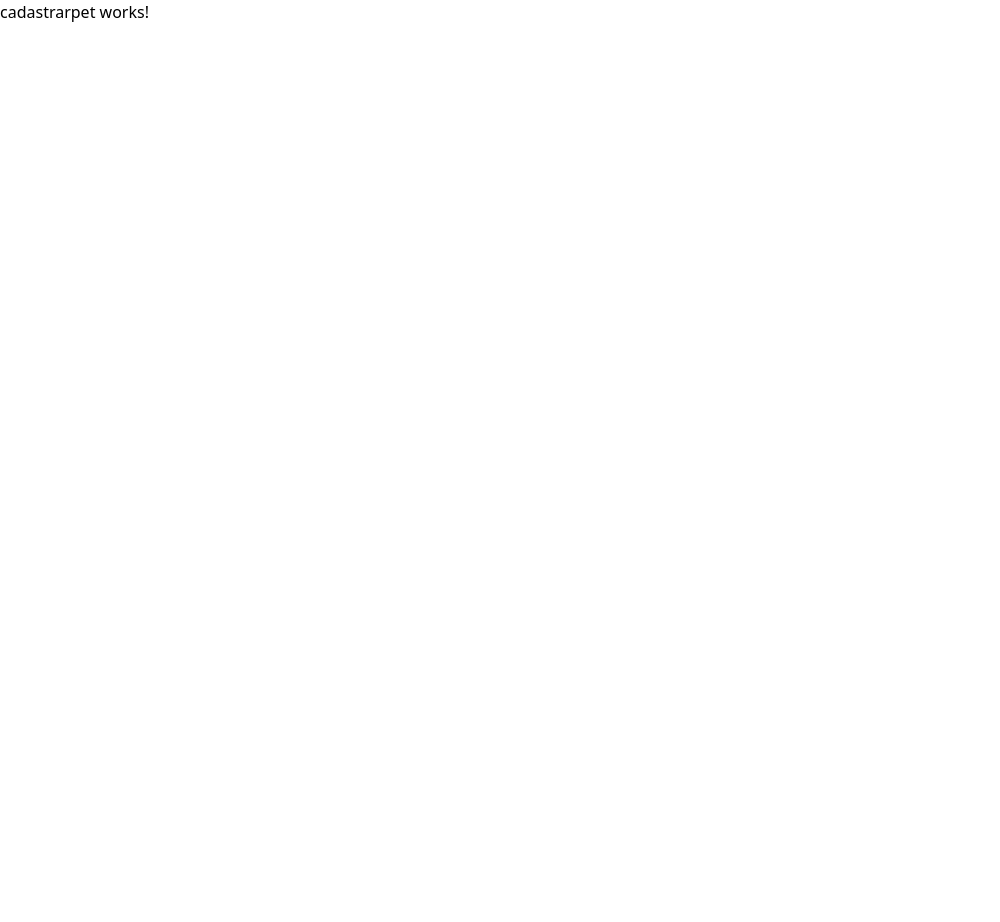
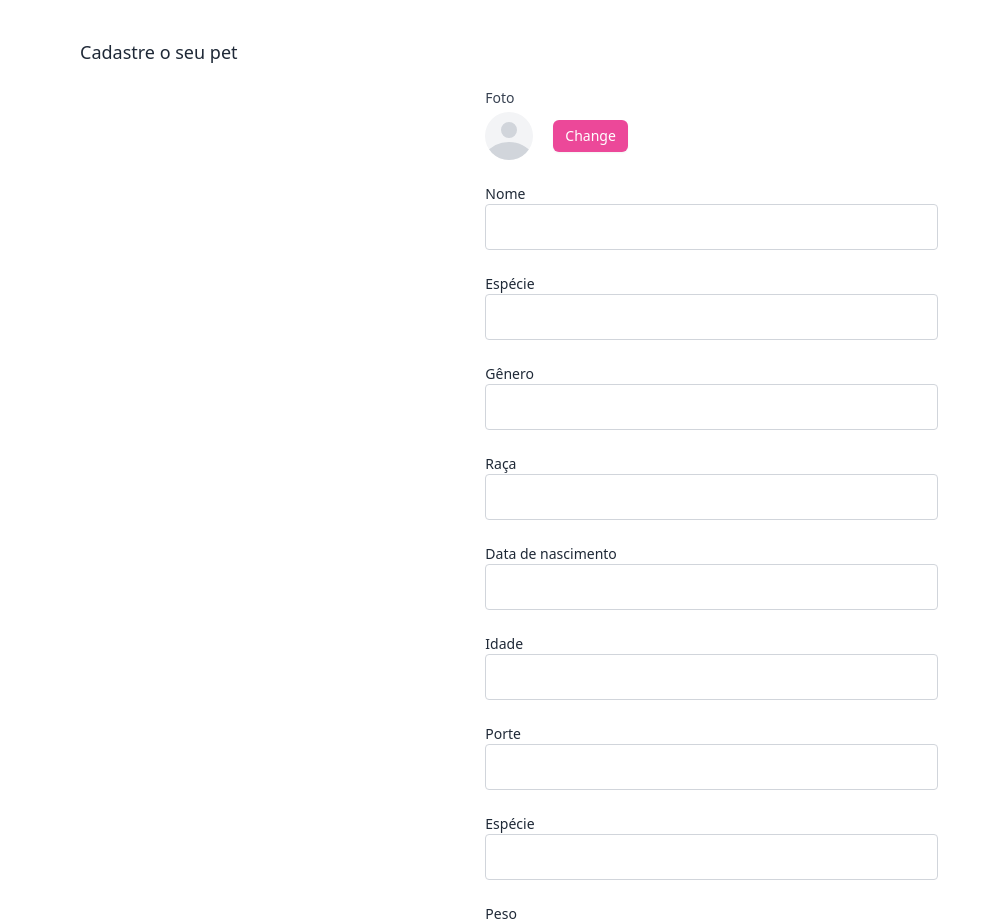
Before and after one commit to samanthazenezi/perfilpet, an Angular app: page /cadastrar/pet in a window 1280 px wide. Shown: the top 922 px of the page, without its empty margins (0-1000 px from the left). Before the commit the page ends 800 px from the top, so only its background shows below. Built offline with nearby package versions, Linux system fonts and the light colour scheme.

Commit message:
componente cadastro pet

```diff
--- a/src/app/pages/cadastrarpet/cadastrarpet.component.html
+++ b/src/app/pages/cadastrarpet/cadastrarpet.component.html
@@ -1 +1,129 @@
-<p>cadastrarpet works!</p>
+<div class="px-20 py-10">
+
+  <div>
+    <div class="md:grid md:grid-cols-3 md:gap-6">
+      <div class="md:col-span-1">
+        <div class="px-4 sm:px-0">
+          <h3 class="text-lg font-medium leading-6 text-gray-800">Cadastre o seu pet</h3>
+        </div>
+      </div>
+    </div>
+
+    <div class="mt-10 sm:mt-0">
+      <div class="md:grid md:grid-cols-3 md:gap-6">
+        <div class="md:col-span-1"></div>
+        <div class="mt-5 md:col-span-2 md:mt-0">
+          <form action="#" method="POST">
+            <div class="overflow-hidden sm:rounded-md">
+              <div class="bg-white px-4 py-5 sm:p-6">
+                <form class="grid grid-cols-6 gap-6">
+
+                  <div class="col-span-6 sm:col-span-4">
+                    <label class="block text-sm font-medium text-gray-700">Foto</label>
+                    <div class="mt-1 flex items-center">
+                      <span class="inline-block h-12 w-12 overflow-hidden rounded-full bg-gray-100">
+                        <svg class="h-full w-full text-gray-300" fill="currentColor" viewBox="0 0 24 24">
+                          <path d="M24 20.993V24H0v-2.996A14.977 14.977 0 0112.004 15c4.904 0 9.26 2.354 11.996 5.993zM16.002 8.999a4 4 0 11-8 0 4 4 0 018 0z" />
+                        </svg>
+                      </span>
+                      <button type="button" class="ml-5 rounded-md bg-pink-500 py-2 px-3 text-sm font-medium leading-4 text-white shadow-sm hover:bg-pink-400 focus:outline-none focus:ring-2 focus:ring-pink-500 focus:ring-offset-2">Change</button>
+                    </div>
+                  </div>
+
+                  <div class="col-span-6 sm:col-span-4">
+                    <label for="email-address" class="block text-sm font-medium text-gray-800">Nome</label>
+                    <input type="text" class="form-control block w-full px-4 py-2 text-xl font-normal text-gray-700 bg-white bg-clip-padding border border-solid border-gray-300 rounded transition ease-in-out m-0 focus:text-gray-700 focus:bg-white focus:border-pink-600 focus:outline-none" id="exampleFormControlInput2"/>
+                  </div>
+
+                  <div class="col-span-6 sm:col-span-4">
+                    <label for="email-address" class="block text-sm font-medium text-gray-800">Espécie</label>
+                    <input type="text" class="form-control block w-full px-4 py-2 text-xl font-normal text-gray-700 bg-white bg-clip-padding border border-solid border-gray-300 rounded transition ease-in-out m-0 focus:text-gray-700 focus:bg-white focus:border-pink-600 focus:outline-none" id="exampleFormControlInput2"/>
+                  </div>
+
+                  <div class="col-span-6 sm:col-span-4">
+                    <label for="email-address" class="block text-sm font-medium text-gray-800">Gênero</label>
+                    <input type="text" class="form-control block w-full px-4 py-2 text-xl font-normal text-gray-700 bg-white bg-clip-padding border border-solid border-gray-300 rounded transition ease-in-out m-0 focus:text-gray-700 focus:bg-white focus:border-pink-600 focus:outline-none" id="exampleFormControlInput2"/>
+                  </div>
+
+                  <div class="col-span-6 sm:col-span-4">
+                    <label for="email-address" class="block text-sm font-medium text-gray-800">Raça</label>
+                    <input type="text" class="form-control block w-full px-4 py-2 text-xl font-normal text-gray-700 bg-white bg-clip-padding border border-solid border-gray-300 rounded transition ease-in-out m-0 focus:text-gray-700 focus:bg-white focus:border-pink-600 focus:outline-none" id="exampleFormControlInput2"/>
+                  </div>
+
+                  <div class="col-span-6 sm:col-span-4">
+                    <label for="email-address" class="block text-sm font-medium text-gray-800">Data de nascimento</label>
+                    <input type="text" class="form-control block w-full px-4 py-2 text-xl font-normal text-gray-700 bg-white bg-clip-padding border border-solid border-gray-300 rounded transition ease-in-out m-0 focus:text-gray-700 focus:bg-white focus:border-pink-600 focus:outline-none" id="exampleFormControlInput2"/>
+                  </div>
+
+                  <div class="col-span-6 sm:col-span-4">
+                    <label for="email-address" class="block text-sm font-medium text-gray-800">Idade</label>
+                    <input type="text" class="form-control block w-full px-4 py-2 text-xl font-normal text-gray-700 bg-white bg-clip-padding border border-solid border-gray-300 rounded transition ease-in-out m-0 focus:text-gray-700 focus:bg-white focus:border-pink-600 focus:outline-none" id="exampleFormControlInput2"/>
+                  </div>
+
+                  <div class="col-span-6 sm:col-span-4">
+                    <label for="email-address" class="block text-sm font-medium text-gray-800">Porte</label>
+                    <input type="text" class="form-control block w-full px-4 py-2 text-xl font-normal text-gray-700 bg-white bg-clip-padding border border-solid border-gray-300 rounded transition ease-in-out m-0 focus:text-gray-700 focus:bg-white focus:border-pink-600 focus:outline-none" id="exampleFormControlInput2"/>
+                  </div>
+
+                  <div class="col-span-6 sm:col-span-4">
+                    <label for="email-address" class="block text-sm font-medium text-gray-800">Espécie</label>
+                    <input type="text" class="form-control block w-full px-4 py-2 text-xl font-normal text-gray-700 bg-white bg-clip-padding border border-solid border-gray-300 rounded transition ease-in-out m-0 focus:text-gray-700 focus:bg-white focus:border-pink-600 focus:outline-none" id="exampleFormControlInput2"/>
+                  </div>
+
+                  <div class="col-span-6 sm:col-span-4">
+                    <label for="email-address" class="block text-sm font-medium text-gray-800">Peso</label>
+                    <input type="text" class="form-control block w-full px-4 py-2 text-xl font-normal text-gray-700 bg-white bg-clip-padding border border-solid border-gray-300 rounded transition ease-in-out m-0 focus:text-gray-700 focus:bg-white focus:border-pink-600 focus:outline-none" id="exampleFormControlInput2"/>
+                  </div>
+
+                  <div class="col-span-6 sm:col-span-4">
+                    <label for="email-address" class="block text-sm font-medium text-gray-800">Espécie</label>
+                    <input type="text" class="form-control block w-full px-4 py-2 text-xl font-normal text-gray-700 bg-white bg-clip-padding border border-solid border-gray-300 rounded transition ease-in-out m-0 focus:text-gray-700 focus:bg-white focus:border-pink-600 focus:outline-none" id="exampleFormControlInput2"/>
+                  </div>
+
+                  <div class="col-span-6 sm:col-span-4">
+                    <label for="email-address" class="block text-sm font-medium text-gray-800">Cor</label>
+                    <input type="text" class="form-control block w-full px-4 py-2 text-xl font-normal text-gray-700 bg-white bg-clip-padding border border-solid border-gray-300 rounded transition ease-in-out m-0 focus:text-gray-700 focus:bg-white focus:border-pink-600 focus:outline-none" id="exampleFormControlInput2"/>
+                  </div>
+
+                  <div class="col-span-6 sm:col-span-4">
+                    <label for="email-address" class="block text-sm font-medium text-gray-800">Espécie</label>
+                    <input type="text" class="form-control block w-full px-4 py-2 text-xl font-normal text-gray-700 bg-white bg-clip-padding border border-solid border-gray-300 rounded transition ease-in-out m-0 focus:text-gray-700 focus:bg-white focus:border-pink-600 focus:outline-none" id="exampleFormControlInput2"/>
+                  </div>
+
+                  <fieldset class="col-span-6 sm:col-span-4">
+                    <legend class="sr-only">Castrado</legend>
+                    <div class="text-base font-medium text-gray-900" aria-hidden="true">Castrado</div>
+                    <div class="mt-4 space-y-4">
+                      <div class="flex items-start">
+                        <div class="flex h-5 items-center">
+                          <input id="comments" name="comments" type="checkbox" class="h-4 w-4 rounded border-gray-300 text-pink-500 focus:ring-pink-400">
+                        </div>
+                        <div class="ml-3 text-sm">
+                          <label for="comments" class="font-medium text-gray-800">Sim</label>
+                        </div>
+                      </div>
+                      <div class="flex items-start">
+                        <div class="flex h-5 items-center">
+                          <input id="candidates" name="candidates" type="checkbox" class="h-4 w-4 rounded border-gray-300 text-pink-600 focus:ring-pink-500">
+                        </div>
+                        <div class="ml-3 text-sm">
+                          <label for="candidates" class="font-medium text-gray-800">Não</label>
+                        </div>
+                      </div>
+                    </div>
+                  </fieldset>
+                </form>
+              </div>
+              <div class="px-4 py-5 text-left sm:px-6">
+                <button type="submit" class="inline-flex justify-center rounded-md border border-transparent bg-pink-500 py-2 px-4 text-sm font-medium text-white shadow-sm hover:bg-pink-400 focus:outline-none focus:ring-2 focus:ring-pink-500 focus:ring-offset-2">Salvar</button>
+              </div>
+            </div>
+          </form>
+        </div>
+      </div>
+    </div>
+  </div>
+
+
+
+</div>
```
Also changed, not shown: src/assets/image3.png (added), 1 other file (tests, documents, lock files or other folders).
